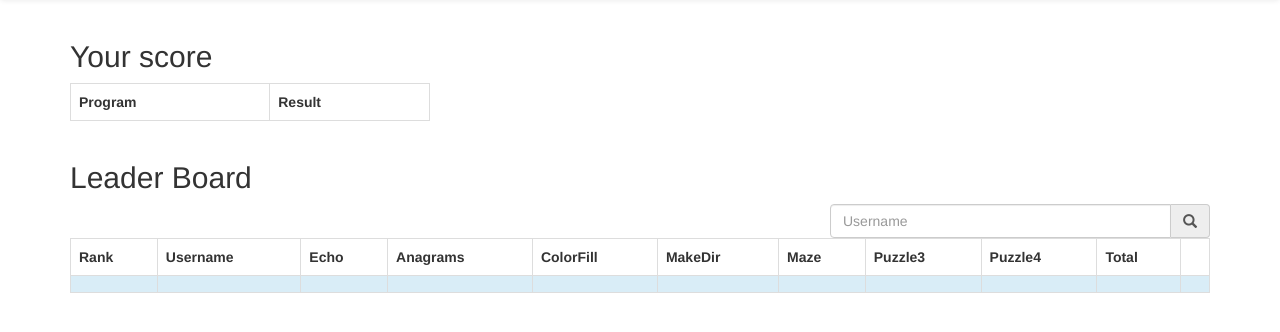
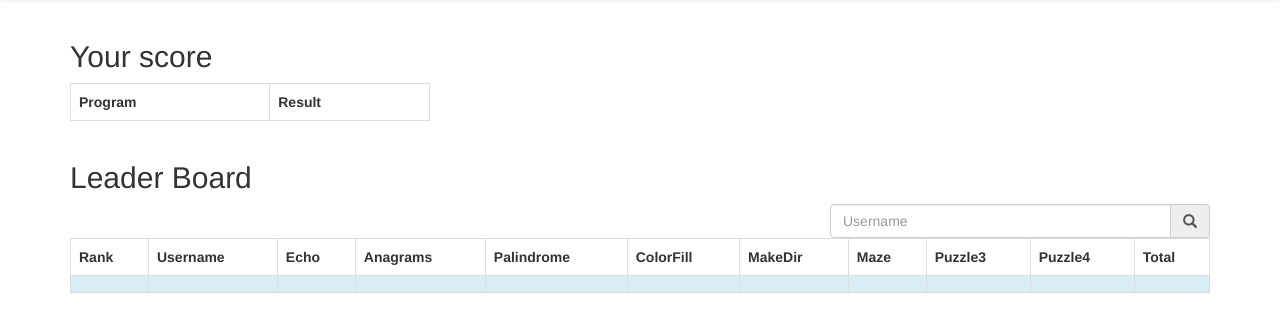
Before and after one commit to ratanraj/tetris, a Django app: page /leaderboard in a window 1280 px wide. Shown: the part 52-384 px from the top of the page. Run offline with Django 3.2, Linux system fonts and the light colour scheme; a user stored in the database is signed in; data that the repository does not hold is empty; some libraries are stand-ins or nearby versions.

Commit message:
Update leaderboard.html

```diff
--- a/leaderboard/templates/leaderboard.html
+++ b/leaderboard/templates/leaderboard.html
@@ -86,6 +86,7 @@
                             <th>Username</th>
                             <th>Echo</th>
                             <th>Anagrams</th>
+                            <th>Palindrome</th>
                             <th>ColorFill</th>
                             <th>MakeDir</th>
                             <th>Maze</th>
```
